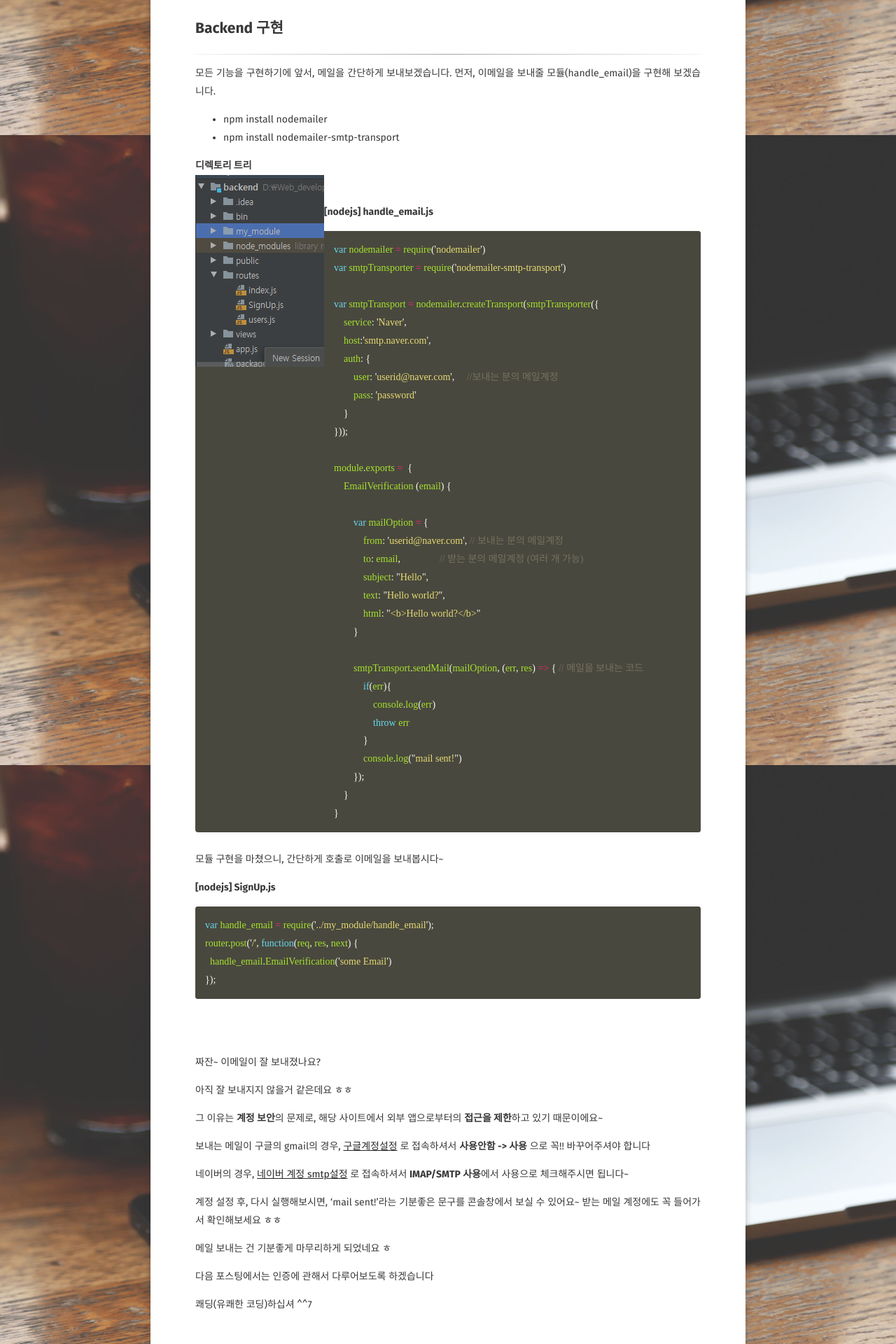
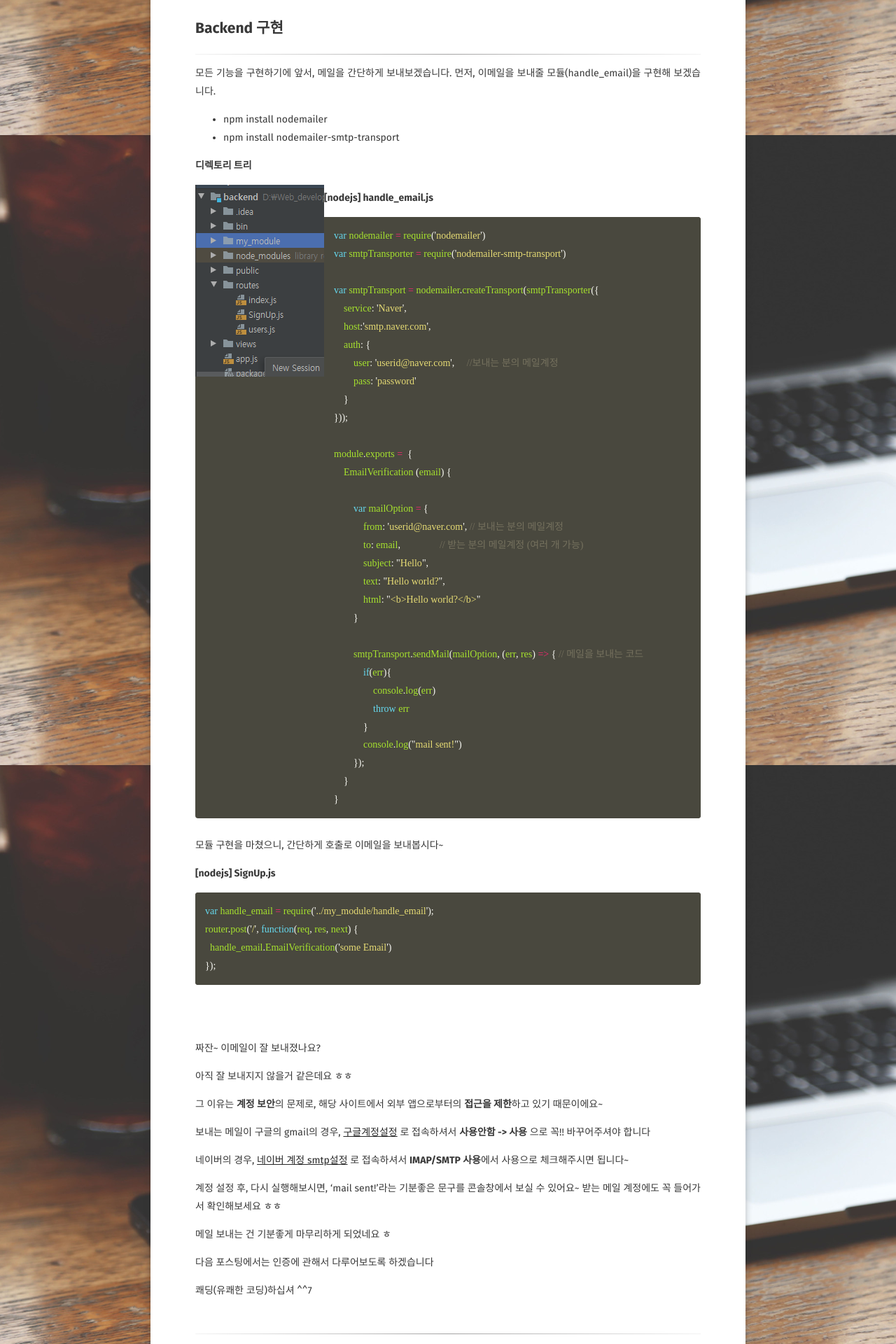
Before and after one commit to plan5886/plan5886.github.io, a Jekyll site: the page built from _posts/2019-12-15-[nodejs]nodemailer with naver.md, in a window 1280 px wide. Shown: the part 1607-3527 px from the top of the page at 70% size. Built offline with Jekyll 4.4.1, drawn with Linux system fonts in a browser that asks for light colours; some web fonts are replaced; comment, search, counter and statistics services are not loaded.

Commit message:
Update 2019-12-15-[nodejs]nodemailer with naver.md

```diff
--- a/_posts/2019-12-15-[nodejs]nodemailer with naver.md
+++ b/_posts/2019-12-15-[nodejs]nodemailer with naver.md
@@ -51,9 +51,11 @@ this.$http.post('/api/SignUp', { // 회원가입 버튼 클릭시 호출
 * npm install nodemailer
 * npm install nodemailer-smtp-transport
 
-**디렉토리 트리** <br>
+**디렉토리 트리**
+<div style="margin-bottom: 20px">
 <img align="left" src="https://plan5886.github.io/assets/img/2019-12-15/img_folder.png">
-<br>
+</div>
+
 
 
 **[nodejs] handle_email.js**
```
